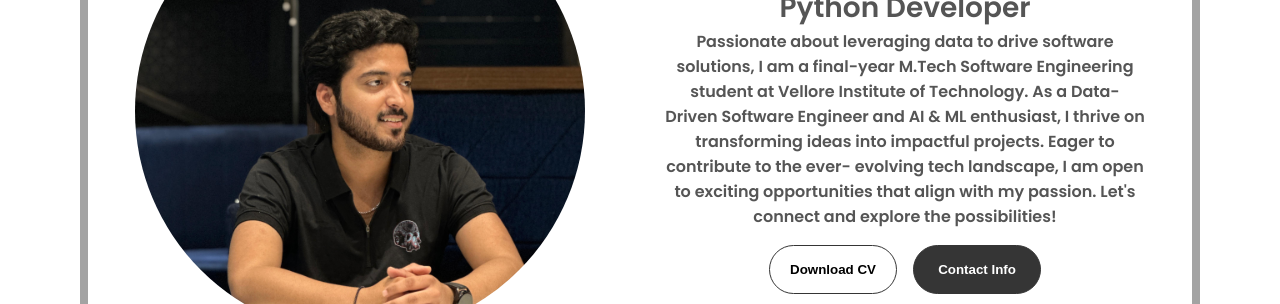
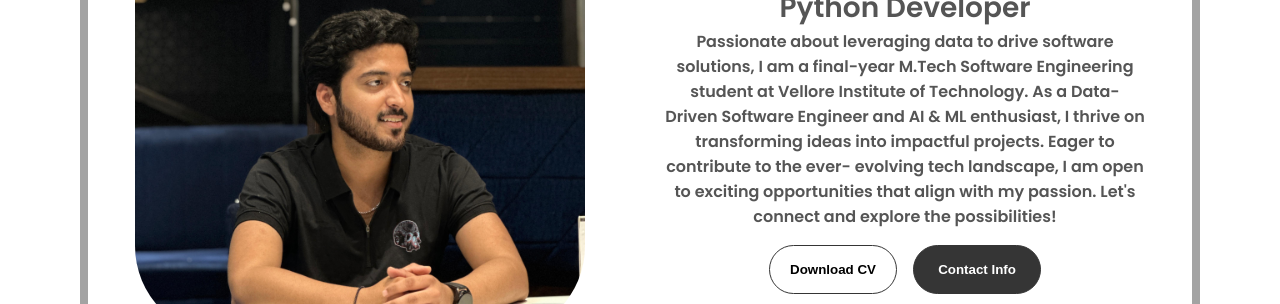
Before and after one commit to Nikhil0414/port, a plain HTML site: page index.html in a window 1280 px wide. Shown: the part 349-653 px from the top of the page. Drawn offline with Linux system fonts and the light colour scheme.

Commit message:
Update style.css

```diff
--- a/style.css
+++ b/style.css
@@ -179,7 +179,7 @@ section {
   height: 450px;
   width: 450px;
   margin: auto 0;
-  border-radius: 50%; /* Make the image circular */
+  border-radius: 20%; /* Make the image circular */
   overflow: hidden; /* Ensure content doesn't overflow */
 }
 
```
